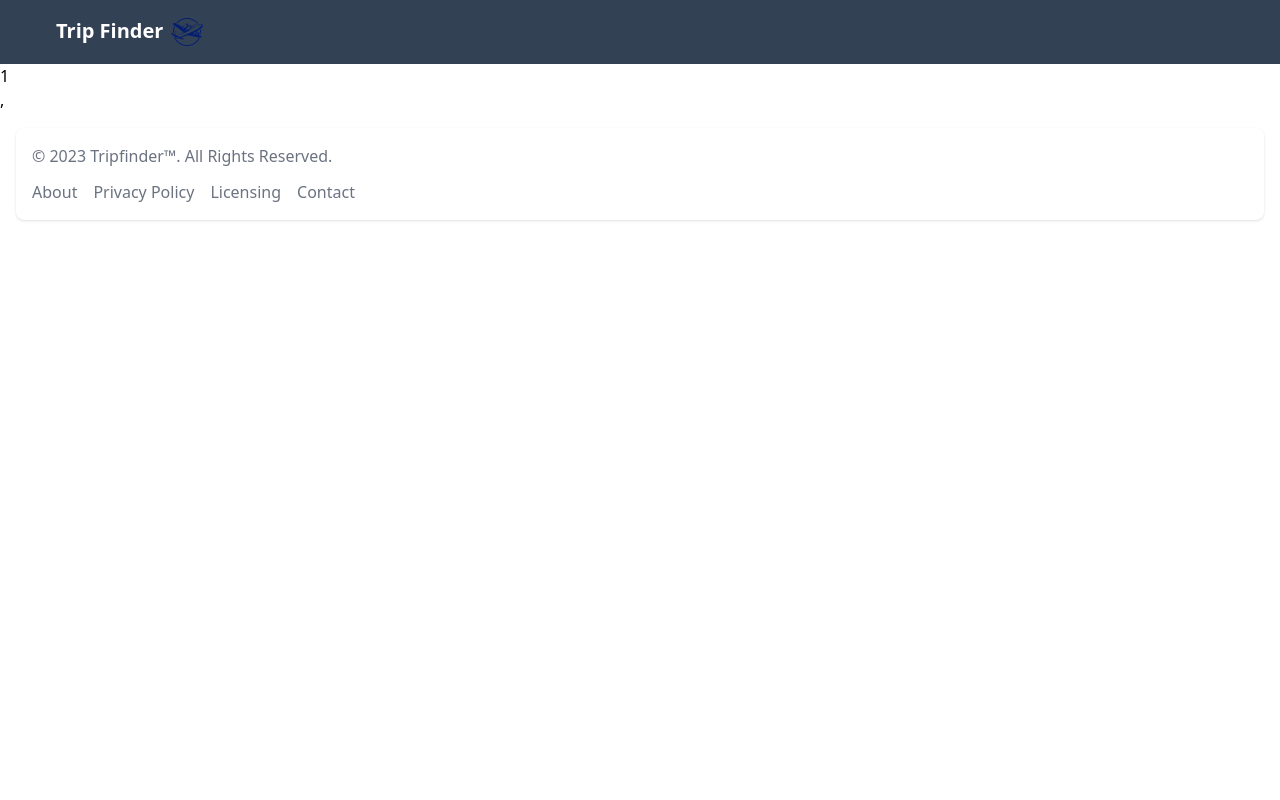
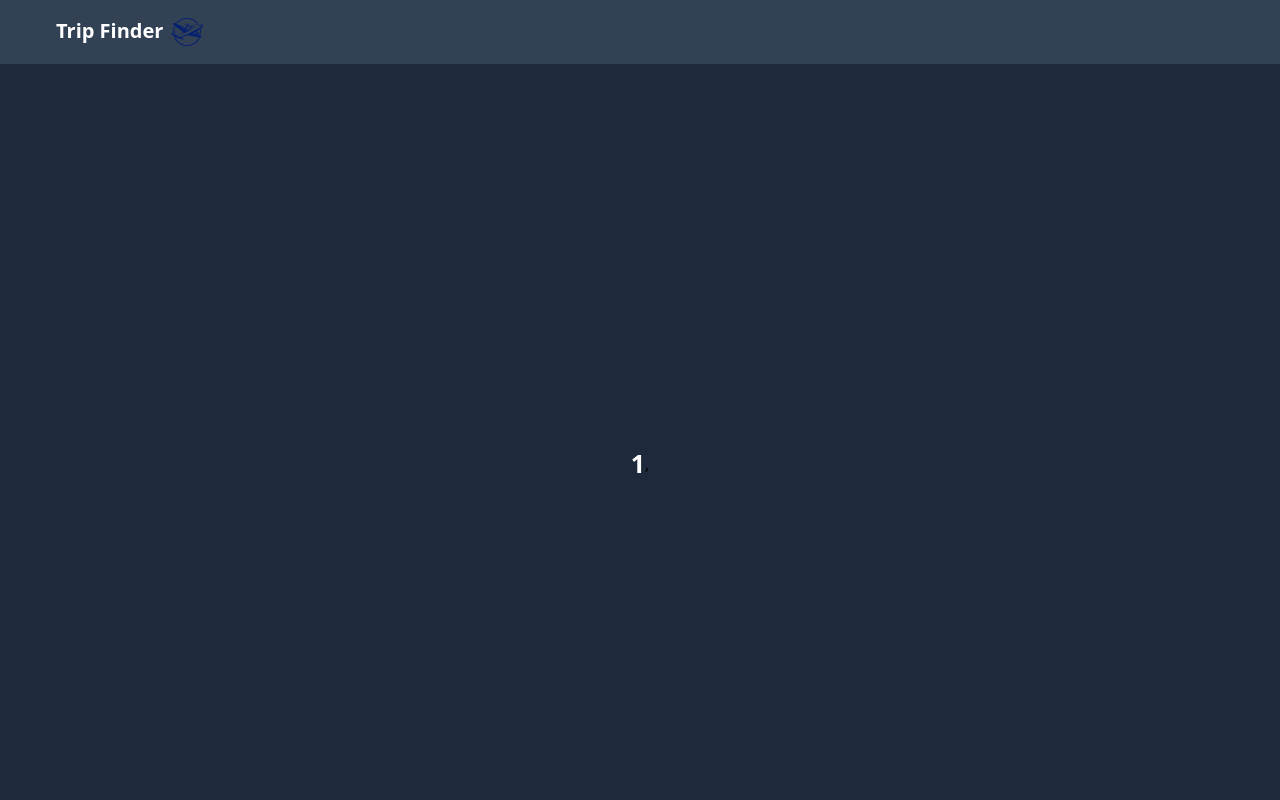
Before and after one commit to jjoeldaniel/lahacks, a SvelteKit app: page /location/1 in a window 1280 px wide. Shown: the top 800 px of the page. Built offline with nearby package versions, Linux system fonts and the light colour scheme.

Commit message:
add random ui

```diff
--- a/src/components/Search.svelte
+++ b/src/components/Search.svelte
@@ -13,7 +13,8 @@
 
   <form class ="h-screen w-full overflow-hidden flex items-center justify-center bg-slate-800"on:submit|preventDefault={() => handleSearch()}>
     <div class="grid grid-cols-6 row-start-5 gap-4 w-3/4 place-items-center">
-      <input class="bg-gray-600 col-span-5  px-4 py-2 w-full rounded-lg text-white" type="text" bind:value={searchTerm} />
+      <input class="bg-gray-600 col-span-5  px-4 py-2 w-full rounded-lg text-white" type="text"  placeholder ="search" bind:value={searchTerm} />
+
       <button class="col-start-6 px-4 py-2 bg-blue-500 text-white hover:bg-blue-600 rounded-lg">  Search </button>
     </div>
   </form>
--- a/src/routes/location/[id]/+page.svelte
+++ b/src/routes/location/[id]/+page.svelte
@@ -37,5 +37,11 @@
   <title>{city}, {county}, {state_id}</title>
 </svelte:head>
 
-<h1>{data.id}</h1>
+
+<div class="h-screen w-full overflow-hidden flex items-center justify-center bg-slate-800">
+<h1 class="text-white font-bold	text-2xl"> {data.id} </h1>
 <p>{city}, {county} {state_id}</p>
+
+
+
+</div>
```
Also changed, not shown: src/components/Navbar.svelte (line endings or trailing spaces).
